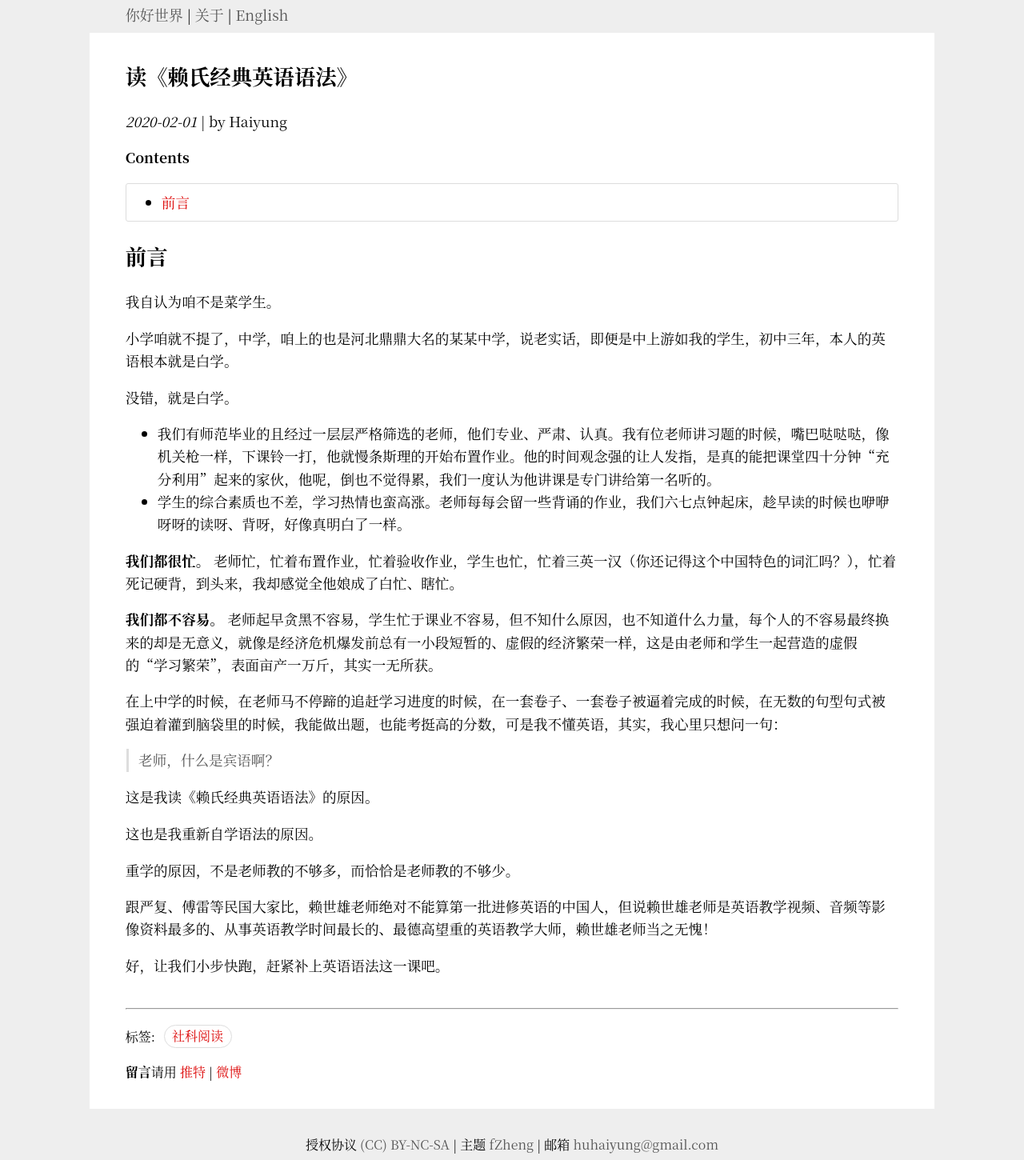
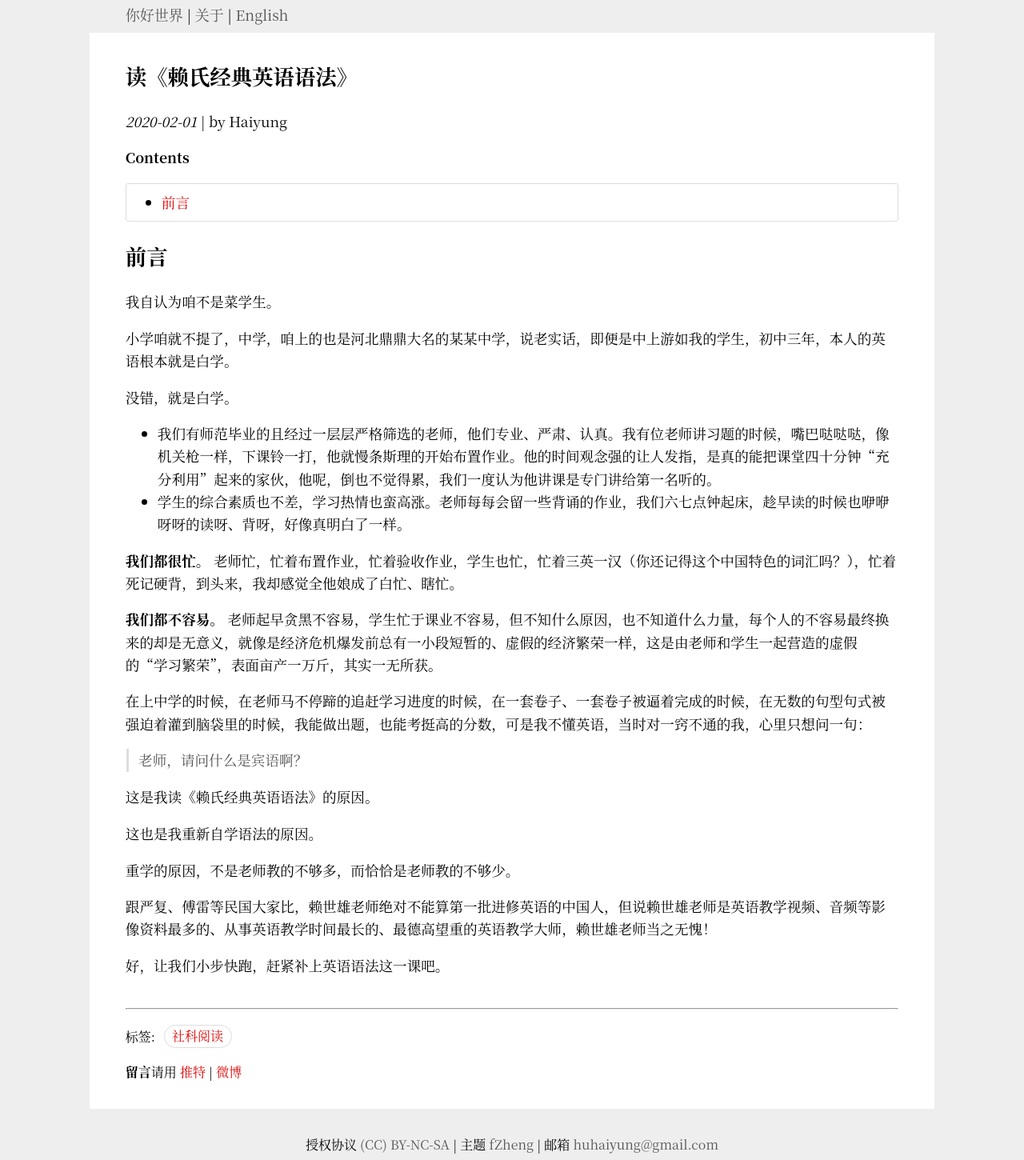
Before and after one commit to Haiyung/haiyung.github.io, a Jekyll site: the page built from _posts/2020-02-01-after-reading-a-guide-to-english-grammar.md, in a window 1280 px wide. Shown: the whole page at 80% size. Built offline with Jekyll 4.4.1, drawn with Linux system fonts in a browser that asks for light colours.

Commit message:
upgrade one article about english grammar

```diff
--- a/_posts/2020-02-01-after-reading-a-guide-to-english-grammar.md
+++ b/_posts/2020-02-01-after-reading-a-guide-to-english-grammar.md
@@ -27,9 +27,9 @@
 
 **我们都不容易。** 老师起早贪黑不容易，学生忙于课业不容易，但不知什么原因，也不知道什么力量，每个人的不容易最终换来的却是无意义，就像是经济危机爆发前总有一小段短暂的、虚假的经济繁荣一样，这是由老师和学生一起营造的虚假的“学习繁荣”，表面亩产一万斤，其实一无所获。
 
-在上中学的时候，在老师马不停蹄的追赶学习进度的时候，在一套卷子、一套卷子被逼着完成的时候，在无数的句型句式被强迫着灌到脑袋里的时候，我能做出题，也能考挺高的分数，可是我不懂英语，其实，我心里只想问一句：
+在上中学的时候，在老师马不停蹄的追赶学习进度的时候，在一套卷子、一套卷子被逼着完成的时候，在无数的句型句式被强迫着灌到脑袋里的时候，我能做出题，也能考挺高的分数，可是我不懂英语，当时对一窍不通的我，心里只想问一句：
 
-> 老师，什么是宾语啊？
+> 老师，请问什么是宾语啊？
 
 这是我读《赖氏经典英语语法》的原因。
 
```
